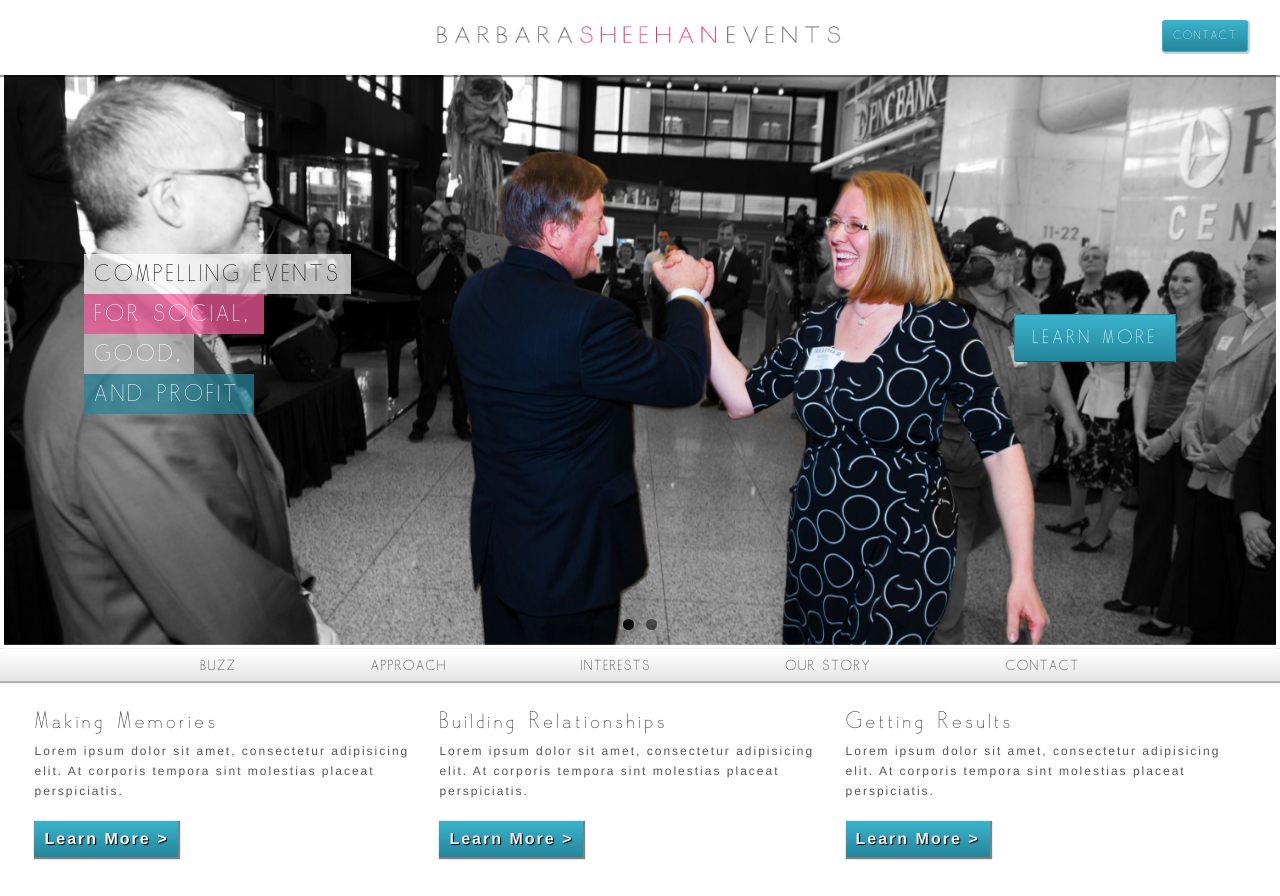
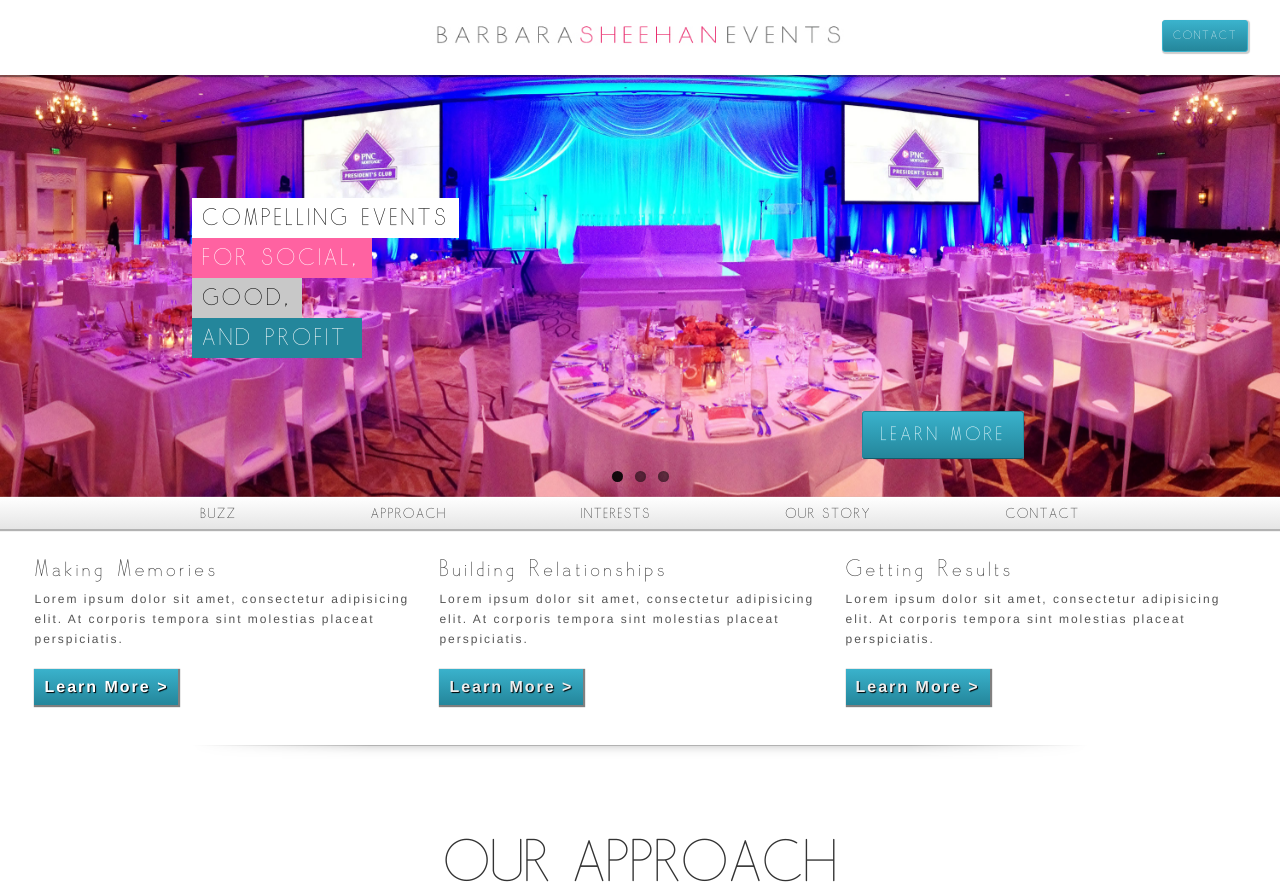
Before and after one commit to brandonpweiss/Barbara-Sheehan-Events, a PHP site: page / in a window 1280 px wide. Shown: the top 896 px of the page. Run offline with PHP 8.4, Linux system fonts and the light colour scheme.

Commit message:
header/slideshow changes
changed images, cropped images, changed positioning of slogan and
outline to %.  Slogan breaks at 768px (weird).  Font colors got funky.
Rocketbar is slick!!!

```diff
--- a/flexslider.css
+++ b/flexslider.css
@@ -39,12 +39,12 @@ html[xmlns] .slides {display: block;}
 
 /* FlexSlider Default Theme
 *********************************/
-.flexslider {margin: 70px 0 0 0; background: #fff; border: 4px solid #fff; position: relative; -webkit-border-radius: 4px; -moz-border-radius: 4px; -o-border-radius: 4px; border-radius: 4px; box-shadow: 0 1px 4px rgba(0,0,0,.2); -webkit-box-shadow: 0 1px 4px rgba(0,0,0,.2); -moz-box-shadow: 0 1px 4px rgba(0,0,0,.2); -o-box-shadow: 0 1px 4px rgba(0,0,0,.2); zoom: 1;}
-.flex-viewport {max-height: 2000px; -webkit-transition: all 1s ease; -moz-transition: all 1s ease; transition: all 1s ease;}
+.flexslider {margin: 70px 0 0 0;position: relative; -webkit-border-radius: 4px; -moz-border-radius: 4px; -o-border-radius: 4px; border-radius: 4px; box-shadow: 0 1px 4px rgba(0,0,0,.2); -webkit-box-shadow: 0 1px 4px rgba(0,0,0,.2); -moz-box-shadow: 0 1px 4px rgba(0,0,0,.2); -o-box-shadow: 0 1px 4px rgba(0,0,0,.2); zoom: 1;}
+.flex-viewport {max-height: 586px; -webkit-transition: all 1s ease; -moz-transition: all 1s ease; transition: all 1s ease;}
 .loading .flex-viewport {max-height: 300px;}
 .flexslider .slides {zoom: 1;}
 
-.carousel li {margin-right: 5px}
+.carousel li {margin-right: 5px;}
 
 
 /* Direction Nav */
--- a/index.html
+++ b/index.html
@@ -63,10 +63,13 @@ $(function() {
 	<section class="flexslider">
 		<ul class="slides">
 		<li>
-			<img src="images/6.jpg">
+			<img src="images/slideshow/2.jpg">
 		</li>
 		<li>
-			<img src="images/5.jpg">
+			<img src="images/slideshow/3.jpg">
+		</li>
+		<li>
+			<img src="images/slideshow/4.jpg">
 		</li>
 		</ul>
 		<div class="content">
--- a/style.css
+++ b/style.css
@@ -207,7 +207,9 @@ nav a:hover{
 	margin-top: 75px;
 }
 #banner .content{
+	position: absolute;
 	max-width: 960px;
+	outline: white solid thin;
 }
 #slogan{
 	display: inline-block;
@@ -216,32 +218,33 @@ nav a:hover{
 	color: #000;
 	font-family: 'skarpalt';
 	position: absolute;
-	top: 180px;
-	left: 80px;
+	top: 30%;
+	left: 15%;
 }
 
 #slogan #top{
-	background: rgba(255,255,255,.7);
+	background: rgba(255,255,255,1);
 	color: #000000;
 	padding: 10px;
+	position: relative;
 }
 
 #slogan #social{
-		background: rgba(255,98,161,.7);
+		background: rgba(255,98,161,1);
 		padding: 10px;
 		position: relative;
 		color: #FFF;
 		width: 160px;
 }
 #slogan #good{
-		background: rgba(200,200,200,.7);
+		background: rgba(200,200,200,1);
 		padding: 10px;
 		position: relative;
-		color: #FFFFFF;
+		color: #000000;
 		width: 90px;
 }
 #slogan #profit{
-		background: rgba(36,134,155,.7);
+		background: rgba(36,134,155,1);
 		padding: 10px;
 		position: relative;
 		color: #FFFFFF;
@@ -255,8 +258,8 @@ nav a:hover{
 a.outline{
 	float:right;
 	position: absolute;
-	top: 240px;
-	right: 100px;
+	top: 80%;
+	right: 20%;
 	background: rgba(255,255,255,.3);
 	padding: 0px;
 	display: block;
```
Also changed, not shown: images/slideshow/2.jpg (added), images/slideshow/3.jpg (added), images/slideshow/4.jpg (added), 2 other files.
